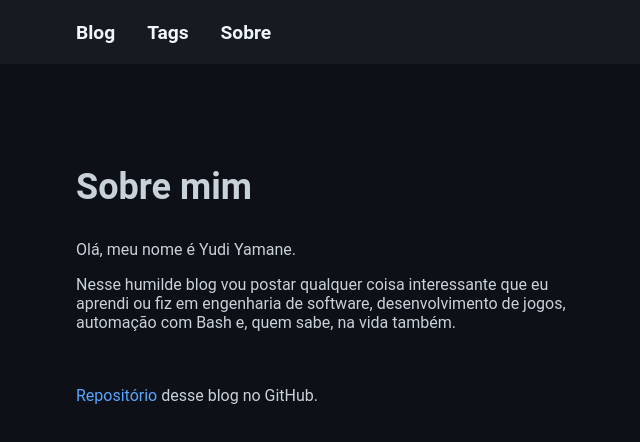
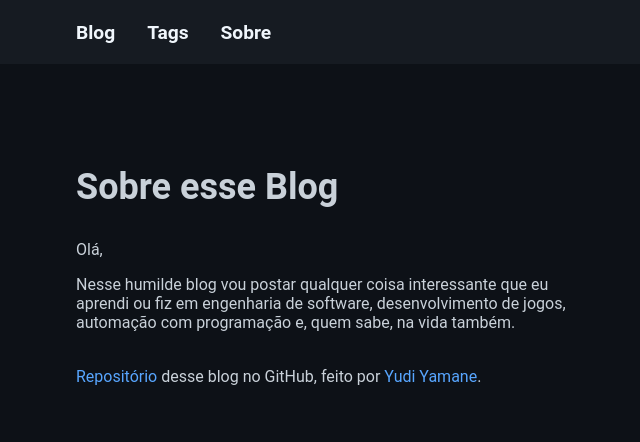
Before and after one commit to yudi-azvd/blog, a Next.js app: page /blog/about in a window 1280 px wide. Shown: the top 442 px of the page, without its empty margins (194-834 px from the left). Built offline with nearby package versions, Linux system fonts and the light colour scheme.

Commit message:
changed about page

```diff
--- a/src/pages/blog/about.tsx
+++ b/src/pages/blog/about.tsx
@@ -1,7 +1,6 @@
 import Head from 'next/head'
 
 import { Container, Content } from '@/styles/pages/blog/about'
-import Link from '@/components/Link'
 
 export default function About() {
   return (
@@ -12,22 +11,22 @@ export default function About() {
 
       <Container>
         <Content>
-          <h1>Sobre mim</h1>
+          <h1>Sobre esse Blog</h1>
 
           <div>
-            <p>Olá, meu nome é Yudi Yamane.</p>
+            <p>Olá,</p>
             <p>
               Nesse humilde blog vou postar qualquer coisa interessante que eu
               aprendi ou fiz em engenharia de software, desenvolvimento de
-              jogos, automação com Bash e, quem sabe, na vida também.
+              jogos, automação com programação e, quem sabe, na vida também.
             </p>
-            <br />
             <br />
             <p>
               <a href="https://github.com/yudi-azvd/yudi-azvd.github.io">
                 Repositório
               </a>{' '}
-              desse blog no GitHub.
+              desse blog no GitHub, feito por{' '}
+              <a href="https://github.com/yudi-azvd">Yudi Yamane</a>.
             </p>
           </div>
         </Content>
```
